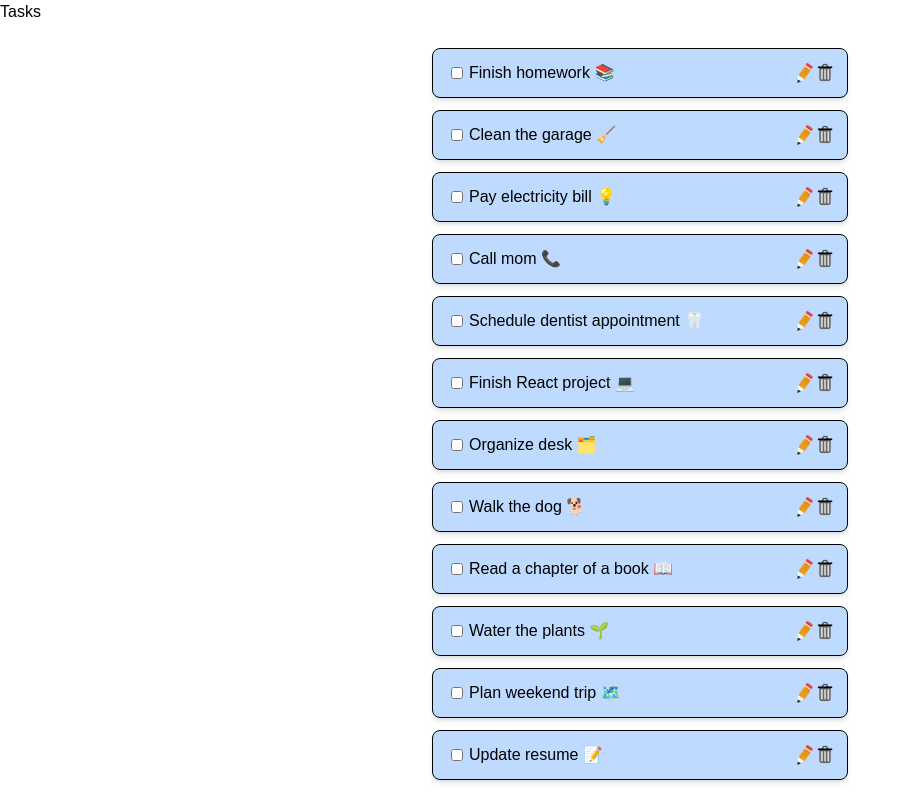
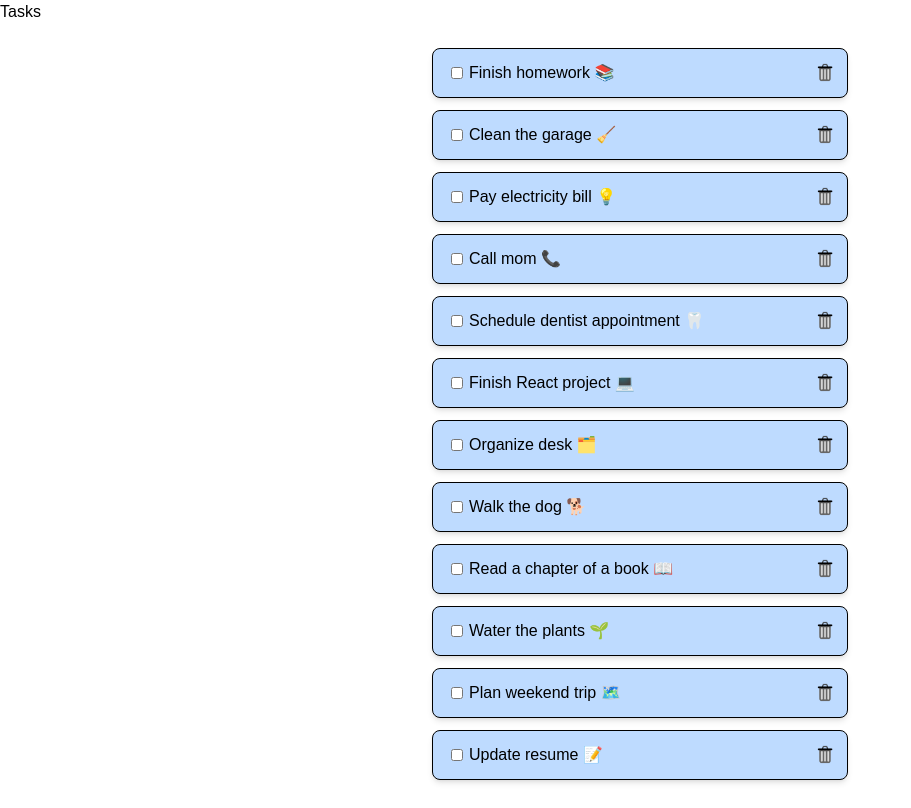
Before and after one commit to SoftDevCLF/to-do-app, a Next.js app: page /testingpage in a window 1280 px wide. Shown: the whole page, without its empty margins (0-911 px from the left). Built offline with nearby package versions, Linux system fonts and the light colour scheme.

Commit message:
remove edit icon, user can only delete and add tasks

```diff
--- a/app/components/TaskCard.js
+++ b/app/components/TaskCard.js
@@ -1,7 +1,6 @@
 "use client";
 
 import deleteIcon from "../assets/trash2.0.png";
-import editIcon from "../assets/edit.png";
 import Image from "next/image";
 
 export default function TaskCard({ task }) {
@@ -13,7 +12,6 @@ export default function TaskCard({ task }) {
         className="w-6 h-3"
       />
       <div className="flex-1">{task.title}</div>
-      <Image src={editIcon} alt="Edit Task" width={20} height={20} className="cursor-pointer" />
       <Image src={deleteIcon} alt="Delete Task" width={20} height={20} className="cursor-pointer" />
     </div>
   );
```
Also changed, not shown: app/assets/edit.png (deleted).
